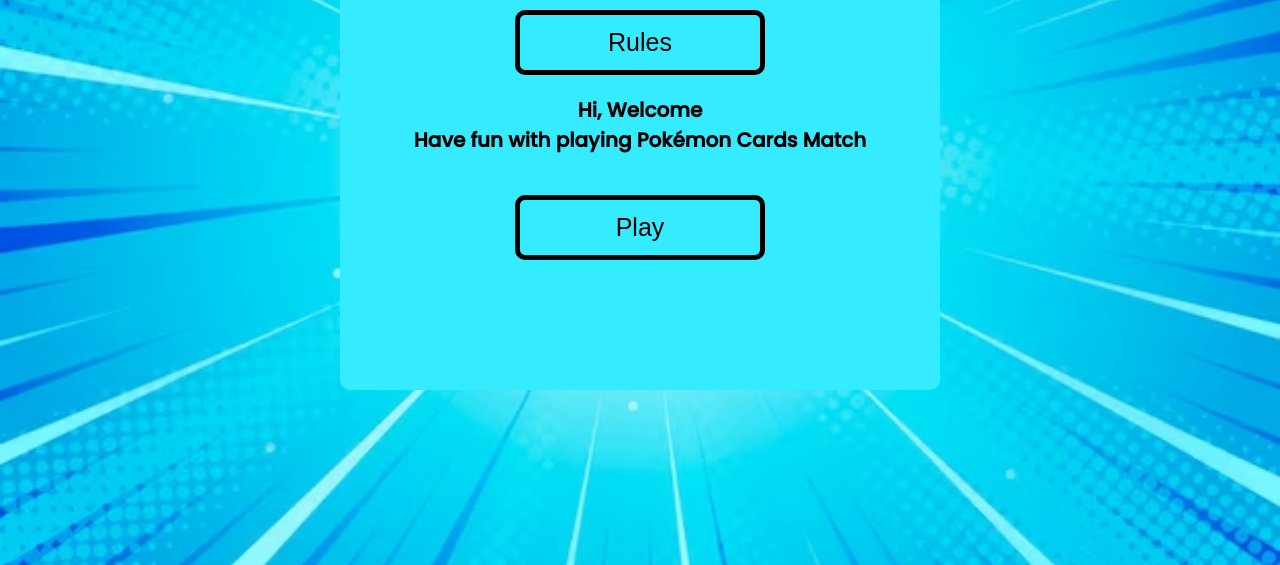
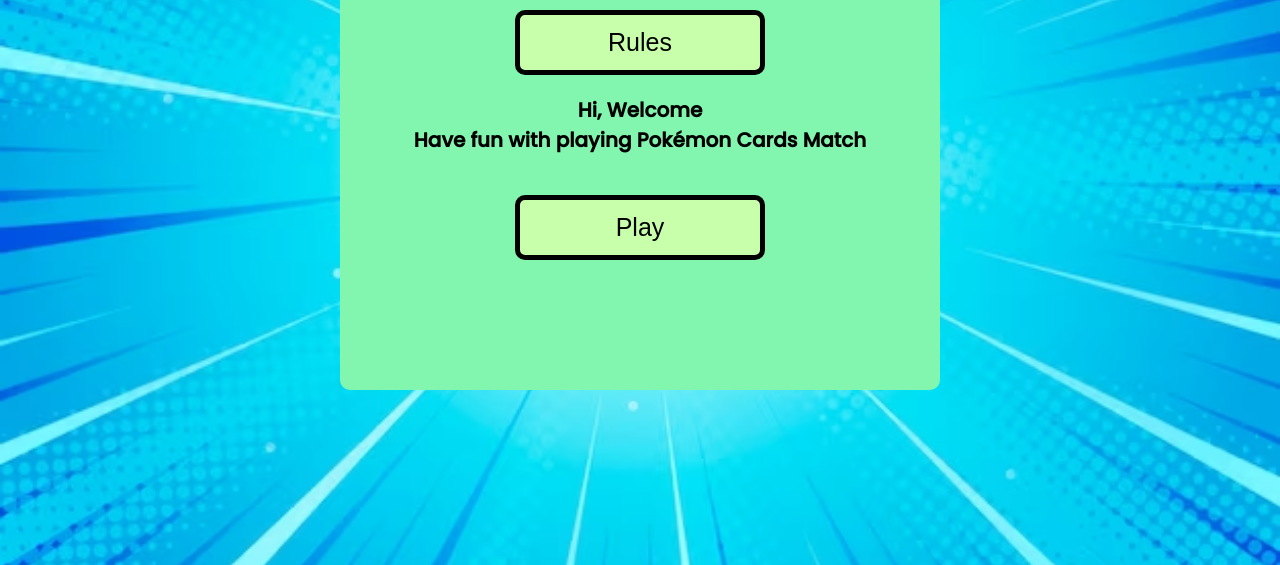
Before and after one commit to Noah-Samawi/Pokemon-Cards-Match-pp2, a plain HTML site: page index.html in a window 1280 px wide. Shown: the part 235-800 px from the top of the page. Drawn offline with Linux system fonts and the light colour scheme; a web font is replaced by a local one.

Commit message:
Add change butten color

```diff
--- a/assest/css/style.css
+++ b/assest/css/style.css
@@ -66,14 +66,14 @@
 
   height: 400px;
   border-radius: 10px;
-  background-color: #35ebff;
+  background-color: #82f6af;
   text-align: center;
 }
 .button-outer {
   margin-bottom: 20px;
 }
 .button {
-  background-color: #35ebff;
+  background-color: #c8ffaa;
   font-size: 25px;
   color: #000;
   border: 5px solid #000;
```
